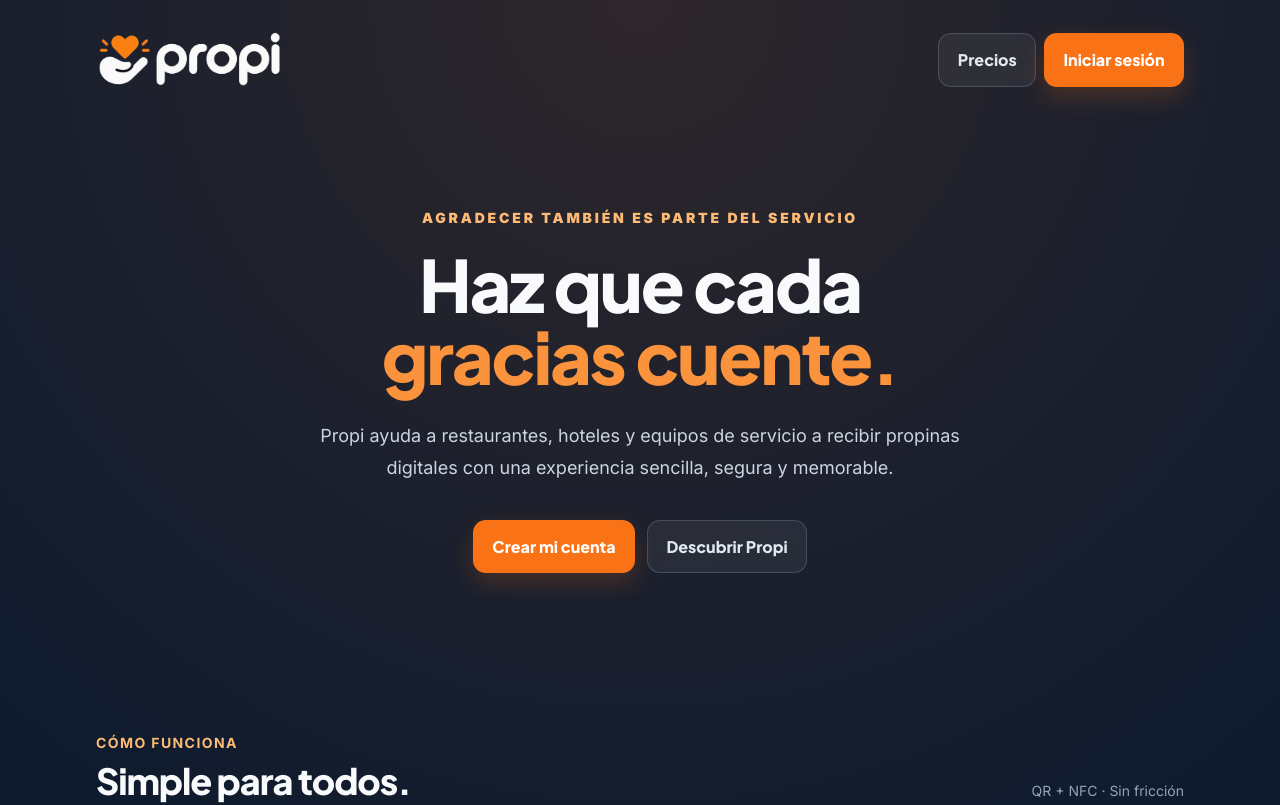
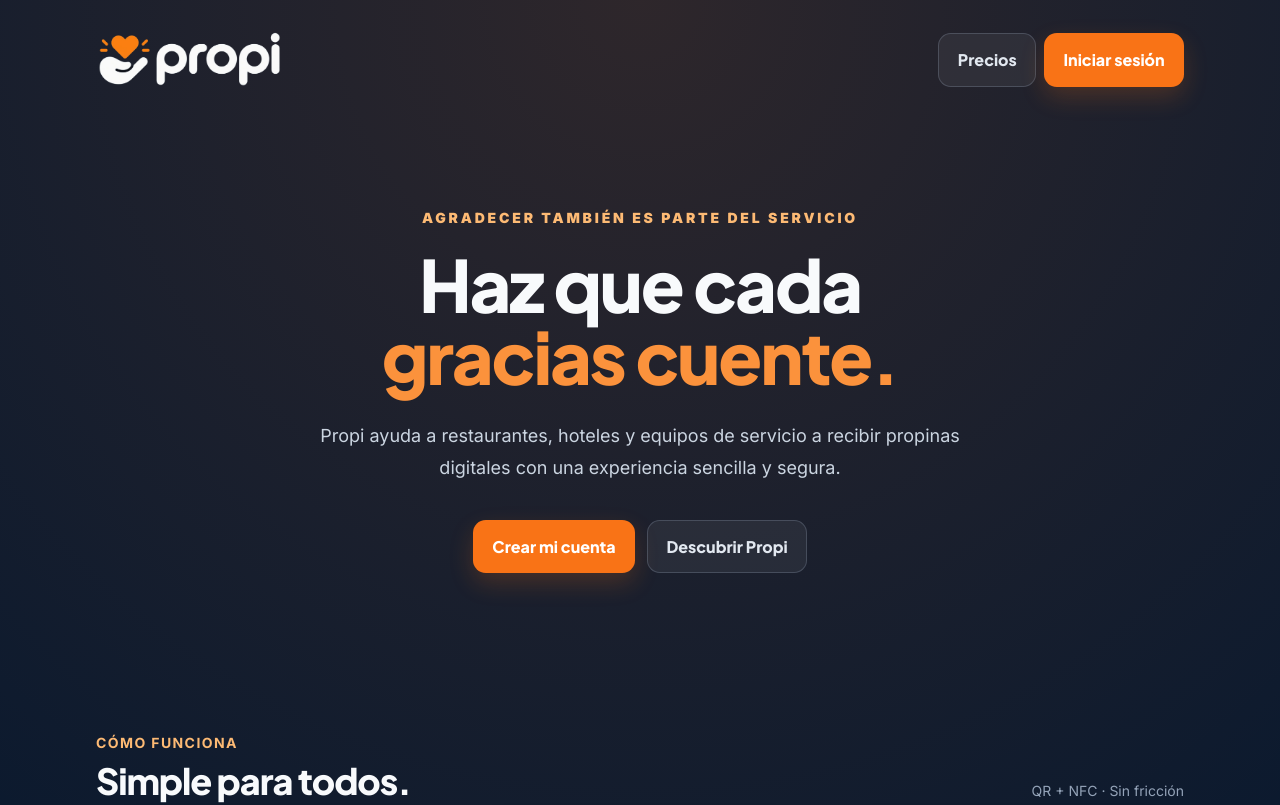
Before and after one commit to felipeamazon83-cyber/propi, a Next.js app in the folder frontend/: page / in a window 1280 px wide. Shown: the top 805 px of the page. Built offline with nearby package versions, Linux system fonts and the light colour scheme.

Commit message:
Update service description in page.tsx
Removed 'memorable' from the description of Propi's services.

```diff
--- a/frontend/app/page.tsx
+++ b/frontend/app/page.tsx
@@ -44,7 +44,7 @@
             <span className="text-orange-400">gracias cuente.</span>
           </h1>
           <p className="mx-auto mt-7 max-w-2xl text-lg leading-8 text-slate-300">
-            Propi ayuda a restaurantes, hoteles y equipos de servicio a recibir propinas digitales con una experiencia sencilla, segura y memorable.
+            Propi ayuda a restaurantes, hoteles y equipos de servicio a recibir propinas digitales con una experiencia sencilla y segura.
           </p>
           <div className="mt-9 flex flex-col justify-center gap-3 sm:flex-row">
             <Link className="btn btn-primary w-auto" href="/register">
```
